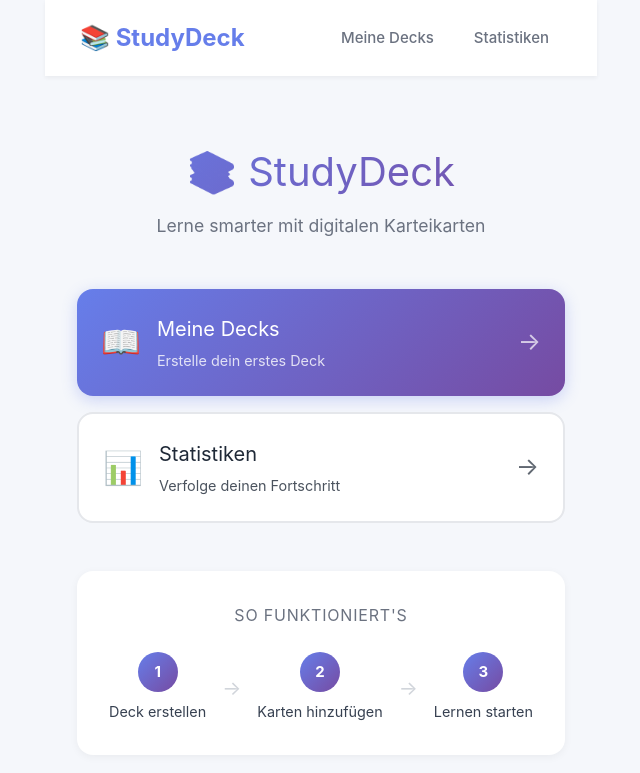
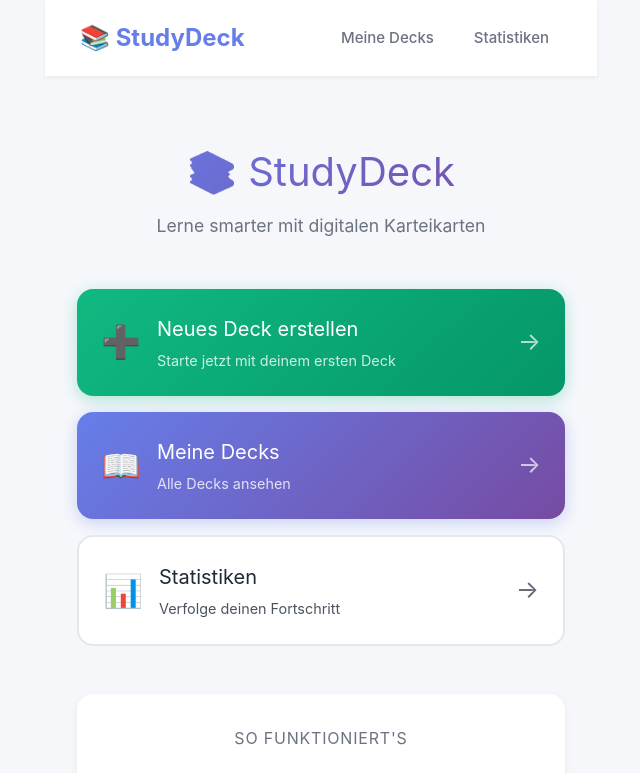
Before and after one commit to TarikOnat/studydeck-frontend, a Vue app: page / in a window 1280 px wide. Shown: the top 773 px of the page, without its empty margins (319-959 px from the left). Built offline with nearby package versions, Linux system fonts and the light colour scheme; no server answers; the HTML template or start-up script is replaced by a standard one.

Commit message:
Neues Deck erstellen button auf homepage

```diff
--- a/src/views/DeckListView.vue
+++ b/src/views/DeckListView.vue
@@ -1,8 +1,9 @@
 <script setup lang="ts">
 import { ref, onMounted, computed } from 'vue'
 import { useDecksStore } from '@/stores/decks'
-import { RouterLink } from 'vue-router'
+import { RouterLink, useRoute } from 'vue-router'
 
+const route = useRoute()
 const decksStore = useDecksStore()
 
 const showCreateModal = ref(false)
@@ -12,6 +13,10 @@ const editTitle = ref('')
 
 onMounted(() => {
   decksStore.loadDecks()
+  // Auto-open create modal if ?create=true
+  if (route.query.create === 'true') {
+    showCreateModal.value = true
+  }
 })
 
 const createDeck = async () => {
--- a/src/views/HomeView.vue
+++ b/src/views/HomeView.vue
@@ -22,12 +22,22 @@ const hasDecks = computed(() => decksStore.decks.length > 0)
 
     <!-- Quick Actions -->
     <section class="quick-actions">
+      <!-- Neues Deck Button (nur wenn keine Decks vorhanden) -->
+      <RouterLink v-if="!hasDecks" to="/decks?create=true" class="action-card create">
+        <span class="action-icon">➕</span>
+        <div class="action-content">
+          <h2>Neues Deck erstellen</h2>
+          <p>Starte jetzt mit deinem ersten Deck</p>
+        </div>
+        <span class="action-arrow">→</span>
+      </RouterLink>
+
       <RouterLink to="/decks" class="action-card primary">
         <span class="action-icon">📖</span>
         <div class="action-content">
           <h2>Meine Decks</h2>
           <p v-if="hasDecks">{{ decksStore.decks.length }} Deck(s) vorhanden</p>
-          <p v-else>Erstelle dein erstes Deck</p>
+          <p v-else>Alle Decks ansehen</p>
         </div>
         <span class="action-arrow">→</span>
       </RouterLink>
@@ -119,6 +129,17 @@ const hasDecks = computed(() => decksStore.decks.length > 0)
 .action-card.primary:hover {
   transform: translateY(-3px);
   box-shadow: 0 8px 25px rgba(102, 126, 234, 0.4);
+}
+
+.action-card.create {
+  background: linear-gradient(135deg, #10b981 0%, #059669 100%);
+  color: white;
+  box-shadow: 0 4px 15px rgba(16, 185, 129, 0.3);
+}
+
+.action-card.create:hover {
+  transform: translateY(-3px);
+  box-shadow: 0 8px 25px rgba(16, 185, 129, 0.4);
 }
 
 .action-card.secondary {
```
